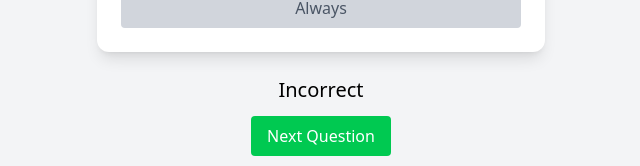
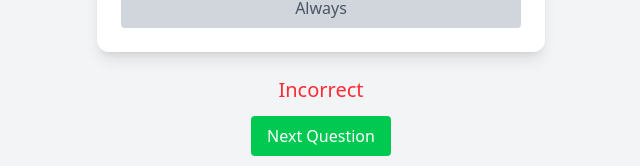
Before and after one commit to DJTAKESHI/dmv-quiz, a React (Vite) app: page / in a window 1280 px wide. Both pictures are taken after a click on the button "Depends". Shown: the part 446-612 px from the top of the page, without its empty margins (319-959 px from the left). Built offline with nearby package versions, Linux system fonts and the light colour scheme.

Commit message:
add dockerfile and docker-compose.yaml

```diff
--- a/src/App.jsx
+++ b/src/App.jsx
@@ -143,7 +143,14 @@ export default function App() {
 
       {selected && (
         <div className="mt-6 flex flex-col items-center">
-          <p className="text-xl mb-3">{result}</p>
+          <p
+          className={`text-xl mb-3 ${
+            result === "Incorrect" || result === "不正解…😢" || result === "Incorrecto… 😢"
+            ? "text-red-500"
+            : "text-green-500"
+          }`}
+          >
+            {result}</p>
           <button
             onClick={handleNext}
             className="px-4 py-2 bg-green-500 text-white rounded hover:bg-green-600"
```
Also changed, not shown: 1 other file (tests, documents, lock files or other folders).
